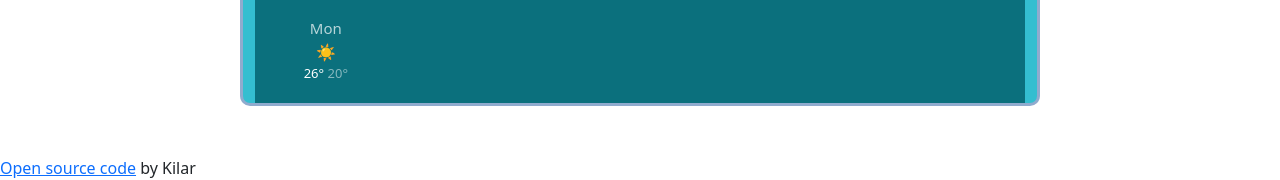
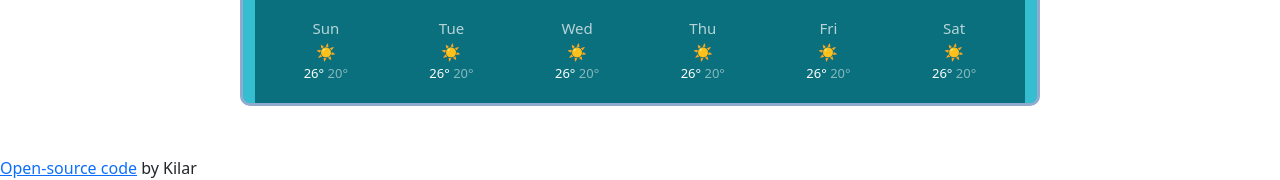
Before and after one commit to ekilar/Vanilla-weather-site, a plain HTML site: page index.html in a window 1280 px wide. Shown: the part 662-842 px from the top of the page. Drawn offline with nearby package versions, Linux system fonts and the light colour scheme; no server answers.

Commit message:
Added forecast HTML to js

```diff
--- a/index.html
+++ b/index.html
@@ -56,22 +56,11 @@
         </div>
       </div>
 
-      <div class="weekly-temp">
-        <div class="row">
-          <div class="col-2 mon">
-            <div class="weather-forcast-day">Mon</div>
-            <div>☀️</div>
-            <div class="weather-forcast-temperatures">
-              <span class="weather-forcast-temperature-max">26°</span>
-              <span class="weather-forcast-temperature-min">20°</span>
-            </div>
-          </div>
-        </div>
-      </div>
+      <div class="weekly-temp" id="forecast"></div>
     </div>
     <div>
       <a href="https://github.com/ekilar/Vanilla-weather-site"
-        >Open source code</a
+        >Open-source code</a
       >
       by Kilar
     </div>
--- a/index.js
+++ b/index.js
@@ -39,6 +39,29 @@ let month = months[now.getMonth()];
 let date = now.getDate();
 let year = now.getFullYear();
 h2.innerHTML = `${day}, ${date} ${month}, ${year}`;
+
+function displayForecast() {
+  let forecastElement = document.querySelector("#forecast");
+
+  let forecastHTML = `<div class="row">`;
+  let days = ["Sun", "Tue", "Wed", "Thu", "Fri", "Sat"];
+  days.forEach(function (day) {
+    forecastHTML =
+      forecastHTML +
+      `
+          <div class="col-2 mon">
+            <div class="weather-forcast-day">${day}</div>
+            <div>☀️</div>
+            <div class="weather-forcast-temperatures">
+              <span class="weather-forcast-temperature-max">26°</span>
+              <span class="weather-forcast-temperature-min">20°</span>
+            </div>
+          </div>
+        `;
+  });
+  forecastHTML = forecastHTML + `</div>`;
+  forecastElement.innerHTML = forecastHTML;
+}
 
 function displayTemperature(response) {
   let tempNow = document.querySelector(".temp-now");
@@ -104,3 +127,4 @@ let celsiusLink = document.querySelector("#celsius-link");
 celsiusLink.addEventListener("click", displayInCelsius);
 
 search("New York");
+displayForecast();
```
